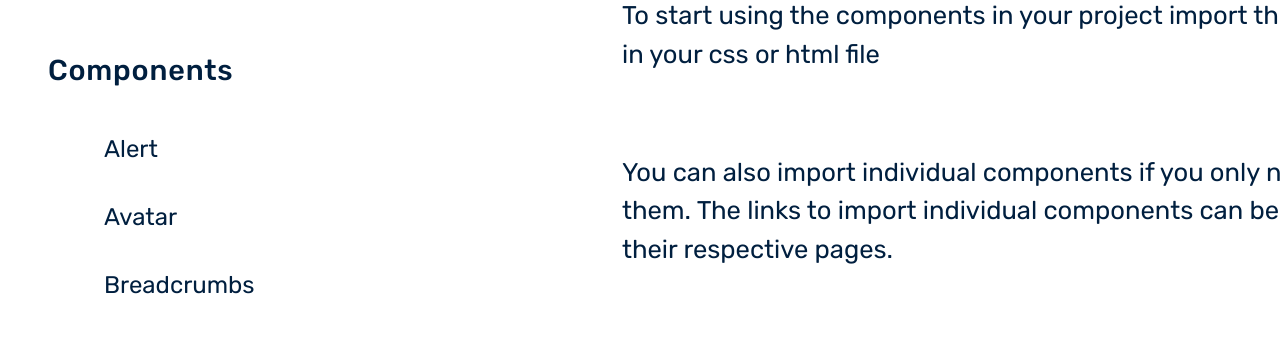
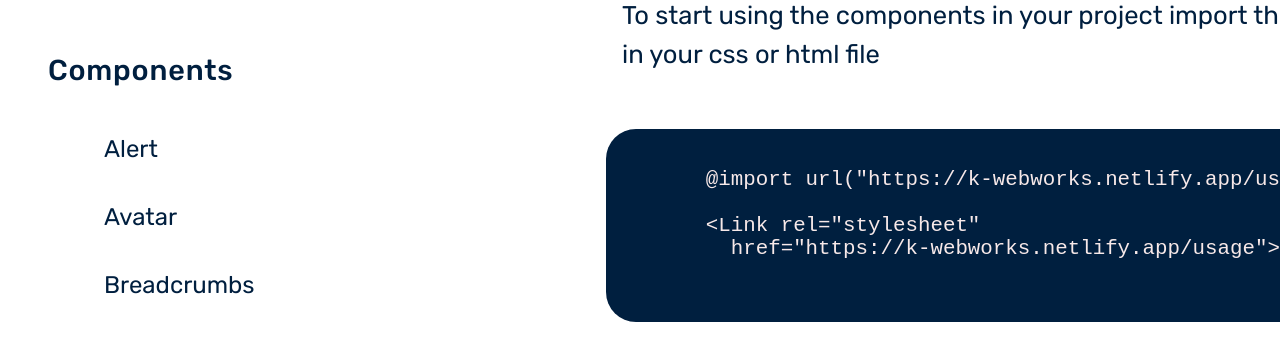
Before and after one commit to kritijaiswal9051/WebWorks, a plain HTML site: page usage.html in a window 1280 px wide. Shown: the part 313-655 px from the top of the page. Drawn offline with Linux system fonts and the light colour scheme.

Commit message:
added import and github links

```diff
--- a/style.css
+++ b/style.css
@@ -328,8 +328,8 @@ body {
 
 .code-container {
   background-color: #001f3f;
-  color: #fff;
-  font-size: 1.4rem;
+  color: #f7e9e9;
+  font-size: 1.3rem;
   max-width: fit-content;
   text-align: start;
   border-radius: 30px;
@@ -612,7 +612,6 @@ figure {
   border: none;
   background-color: #001f3f;
   cursor: pointer;
-
 }
 
 .card-link {
@@ -622,17 +621,14 @@ figure {
   border: none;
   padding: 0.5rem 2rem;
   font-size: 1.5rem;
-  transition: all  3s ease 0;
+  transition: all 3s ease 0;
   color: #fff;
-
 }
 
 .btn-card-link:hover,
 .btn-card-link:active {
   background-color: #023160;
   color: #fff;
-
-
 }
 
 .icon {
@@ -661,8 +657,7 @@ figure {
   margin-bottom: 2rem;
 }
 .gallery-img {
- padding: 0.5rem;
-
+  padding: 0.5rem;
 }
 .gallery-img img {
   height: 12rem;
@@ -676,7 +671,6 @@ figure {
 
 .animated {
   transition: all 0.5s;
-
 }
 .animated:hover {
   transform: scale(1.1);
@@ -725,7 +719,6 @@ figure {
   border-radius: 12px;
   margin-bottom: 2rem;
   cursor: pointer;
-
 }
 
 .heading-list {
@@ -753,12 +746,10 @@ figure {
   margin-bottom: 0.8rem;
   margin-left: 0.5rem;
   padding: 0.3rem;
-
 }
 
 .Categories-list input {
   margin-right: 0.7rem;
-
 }
 
 /*********************************/
@@ -918,7 +909,7 @@ figure {
 /* toast section */
 /*********************************/
 
-.toast{
+.toast {
   max-width: 65rem;
   justify-self: center;
 }
@@ -963,8 +954,6 @@ figure {
   background-color: rgb(227, 242, 19);
   color: #fff;
   border-radius: 50%;
-
-
 }
 .icons-error {
   border-radius: 50%;
@@ -976,13 +965,11 @@ figure {
   font-size: 2rem;
   justify-self: center;
   align-self: center;
-
 }
 
 .toast-text {
   font-size: 1.3rem;
   color: #000;
-
 }
 
 .heading-toast {
@@ -996,7 +983,7 @@ figure {
 /* table section */
 /*********************************/
 
-.table{
+.table {
   max-width: 70%;
   justify-self: center;
 }
@@ -1034,7 +1021,7 @@ tbody tr:nth-child(even) {
 /* form section */
 /*********************************/
 
-.form{
+.form {
   max-width: 80%;
   justify-self: center;
 }
--- a/usage.html
+++ b/usage.html
@@ -90,12 +90,21 @@
           To start using the components in your project import the stylesheet in
           your css or html file
         </p>
+
+        <pre class="code-container">
+          <code>
+        @import url("https://k-webworks.netlify.app/usage")
+
+        &lt;Link rel="stylesheet"
+          href="https://k-webworks.netlify.app/usage">
+          </code>
+        </pre>
+
         <p class="usage-text">
           You can also import individual components if you only need a few of
           them. The links to import individual components can be found in their
           respective pages.
         </p>
-
 
         <footer class="btn--1">
           <a class="btn-link" href="index.html">< Back to main page</a>
```
